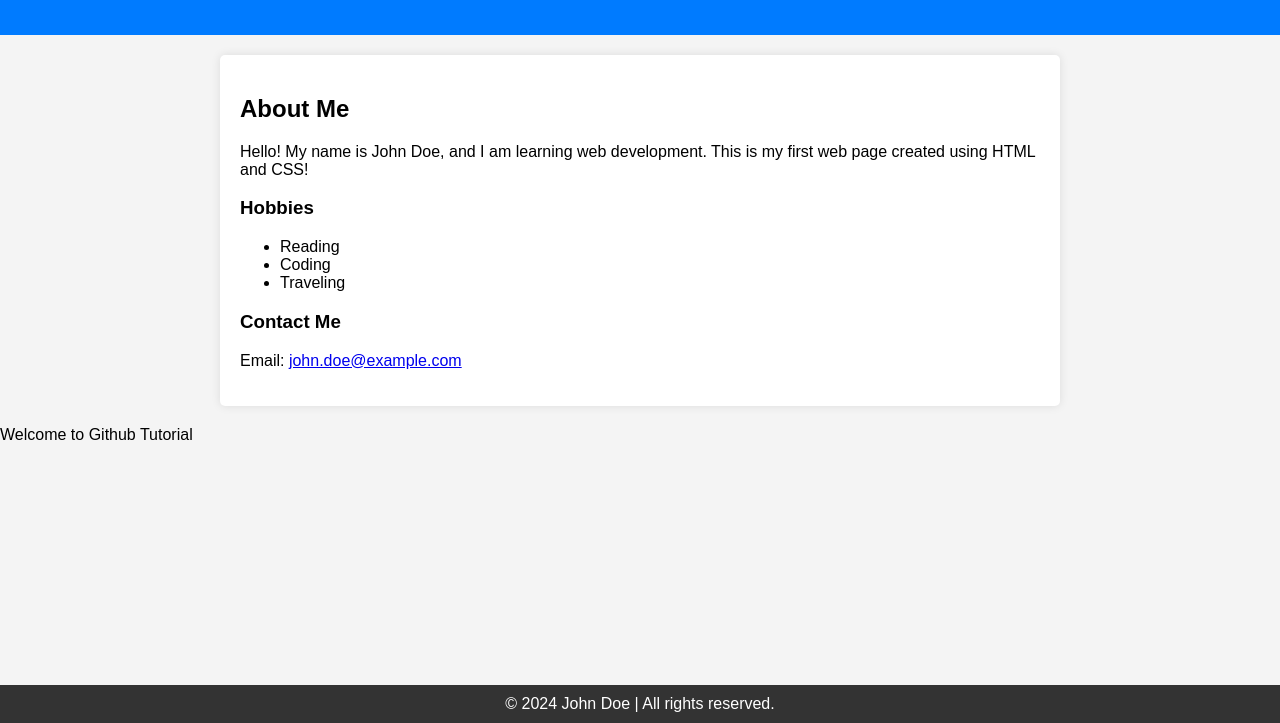
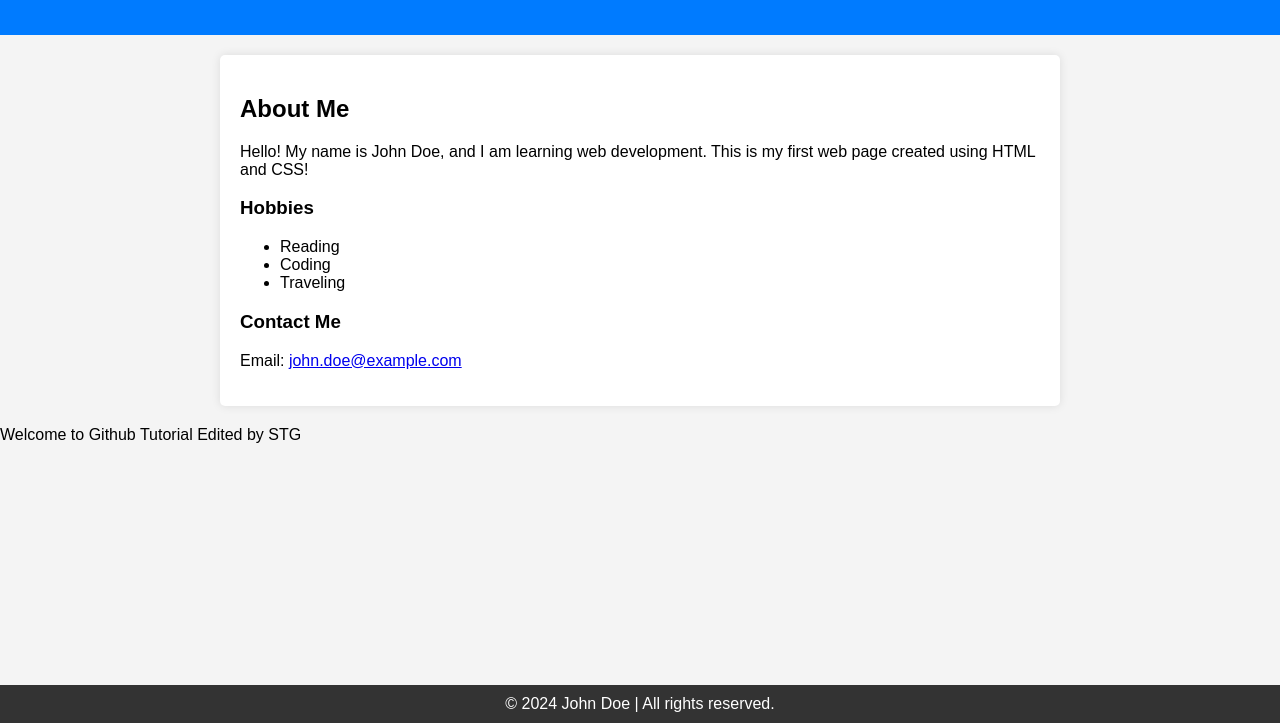
Before and after one commit to Thet-sec/Github-tutorial, a plain HTML site: page index.html in a window 1280 px wide. Shown: the part 77-800 px from the top of the page. Drawn offline with Linux system fonts and the light colour scheme.

Commit message:
Update index.html by stg

```diff
--- a/index.html
+++ b/index.html
@@ -56,5 +56,6 @@
         &copy; 2024 John Doe | All rights reserved.
     </footer>
     Welcome to Github Tutorial
+    Edited by STG
 </body>
 </html>
```
